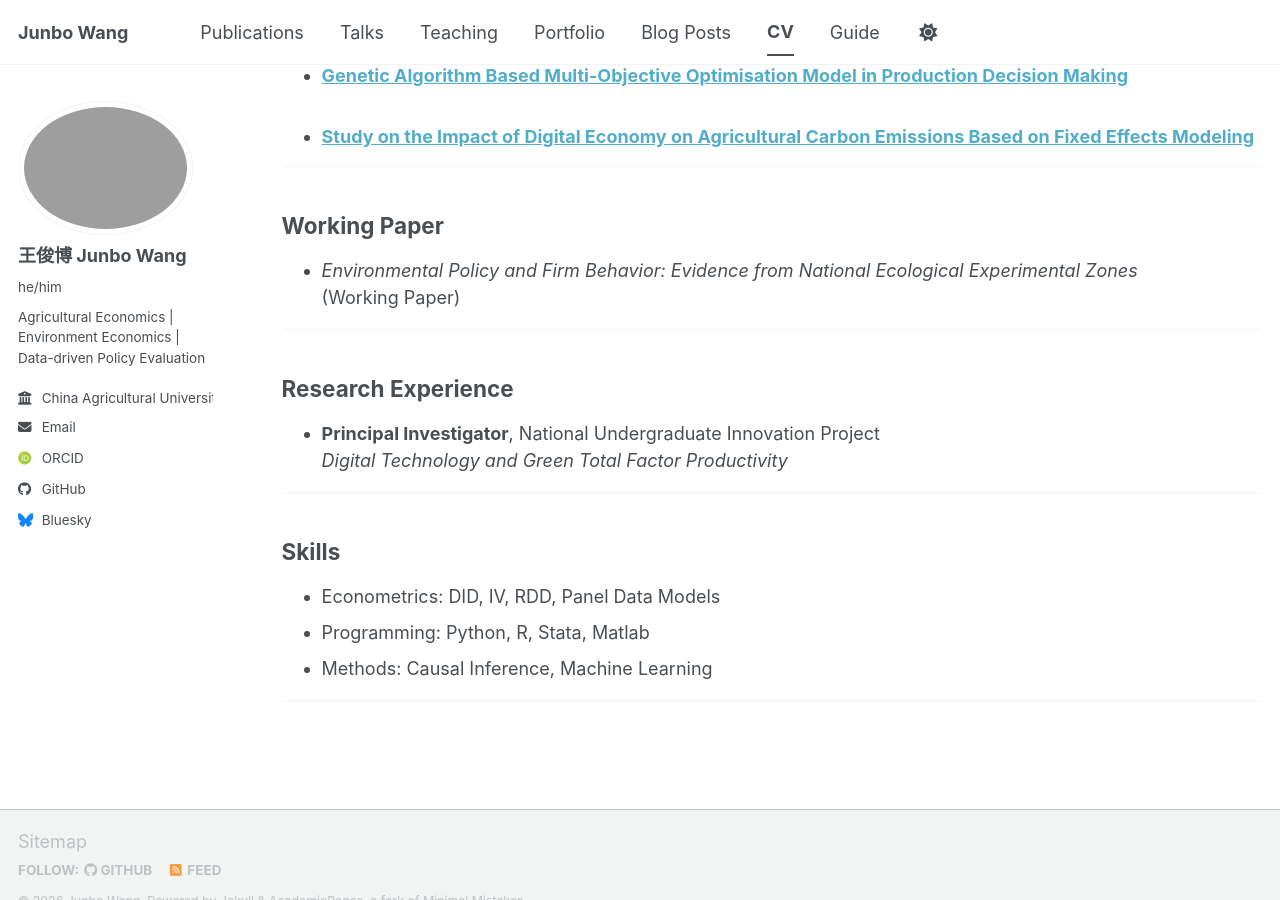
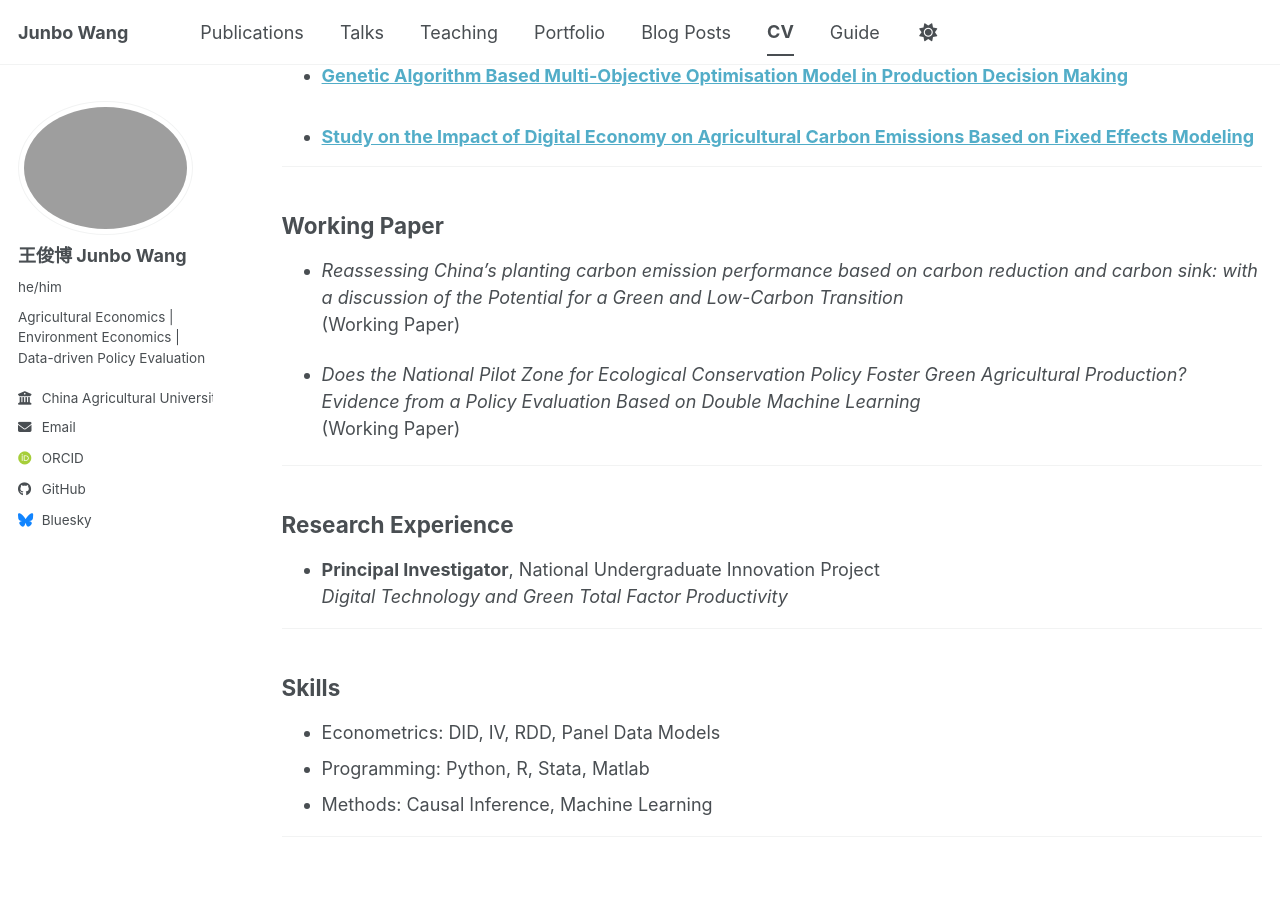
Before and after one commit to wangjunbo11/wangjunbo11.github.io, a Jekyll site: the page built from _pages/cv.md, in a window 1280 px wide and 900 px high, scrolled down 902 px. Built offline with Jekyll 4.4.1, drawn with Linux system fonts in a browser that asks for light colours; some web fonts are replaced; a script bundle is joined from its source files by our own code; library files that are not in the unit come from our copies.

Commit message:
Update cv.md

```diff
--- a/_pages/cv.md
+++ b/_pages/cv.md
@@ -37,8 +37,11 @@ author_profile: true
 ---
 
 ## Working Paper
-- *Environmental Policy and Firm Behavior: Evidence from National Ecological Experimental Zones*
-  (Working Paper)
+- *Reassessing China’s planting carbon emission performance based on carbon reduction and carbon sink: with a discussion of the Potential for a Green and Low-Carbon Transition*
+ (Working Paper)
+
+- *Does the National Pilot Zone for Ecological Conservation Policy Foster Green Agricultural Production? Evidence from a Policy Evaluation Based on Double Machine Learning*
+ (Working Paper)
 
 ---
 
```
